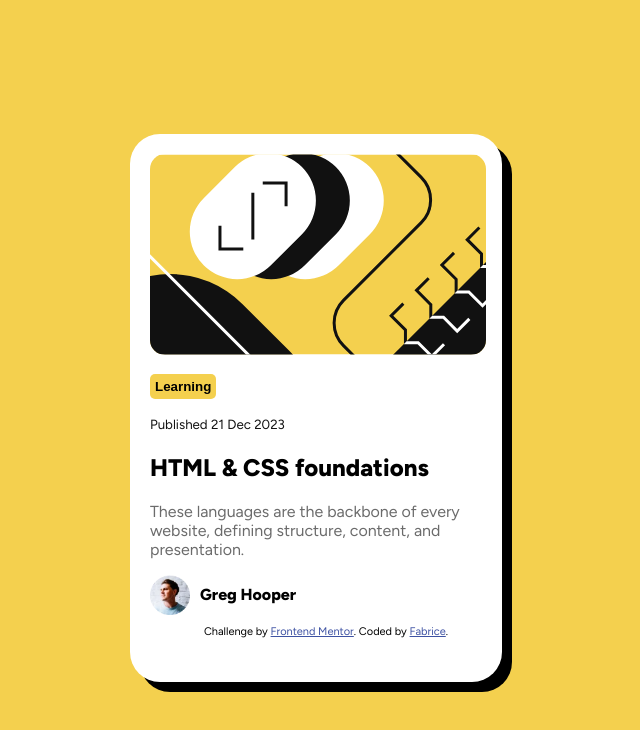
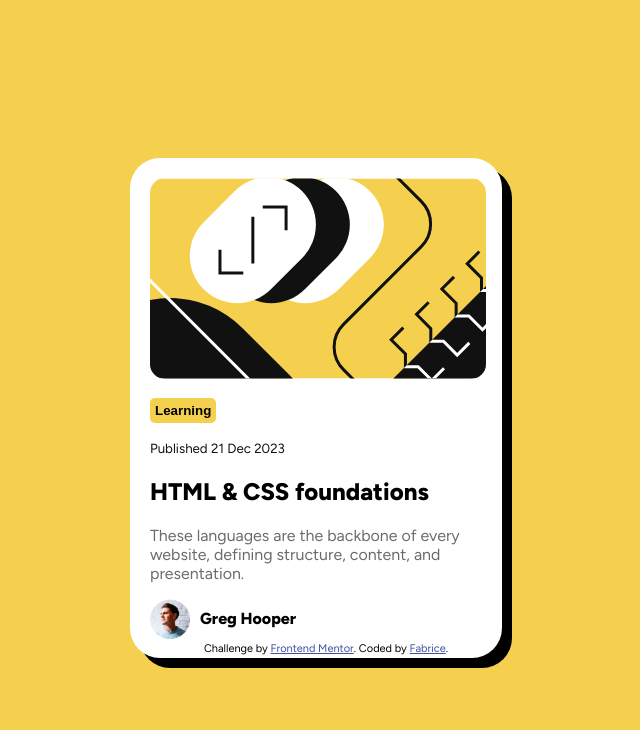
Before and after one commit to Fabrice000/blog-preview-card, a plain HTML site: page index.html in a window 1280 px wide. Shown: the whole page, without its empty margins (332-972 px from the left). Drawn offline with Linux system fonts and the light colour scheme.

Commit message:
third commit

```diff
--- a/index.html
+++ b/index.html
@@ -38,7 +38,7 @@
     }
     main{
       width: 22rem;
-      height: 33rem;
+      height: 30rem;
       margin: auto;
       padding: 20px 0 0 20px;
       box-shadow: 10px 10px black;
@@ -74,7 +74,7 @@
     .avatar-div{
       display: flex;
       align-items: center;
-      margin-bottom: 10px;
+      margin-bottom: 3px;
     }
     .avatar{
       width: 40px;
```
